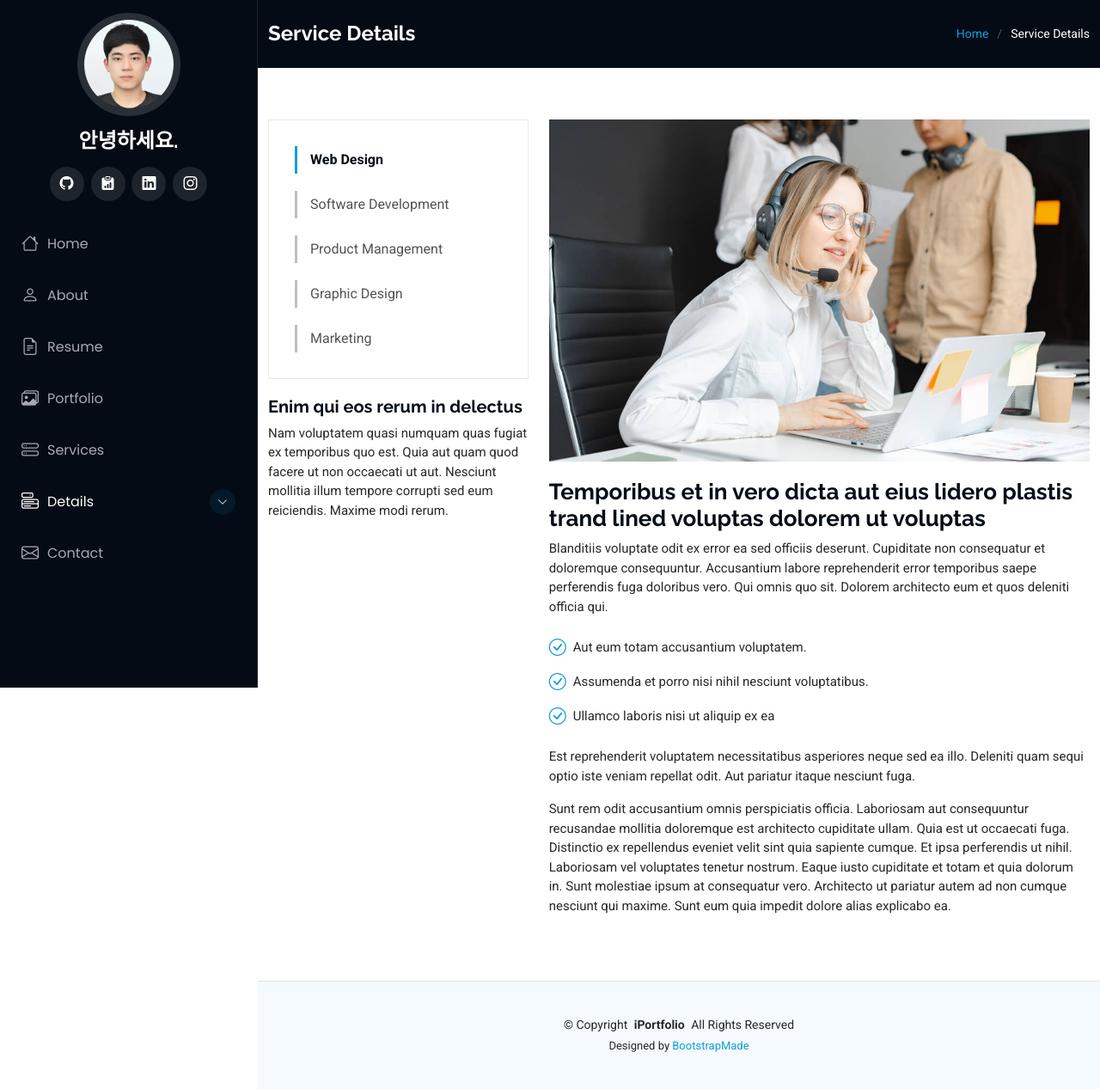
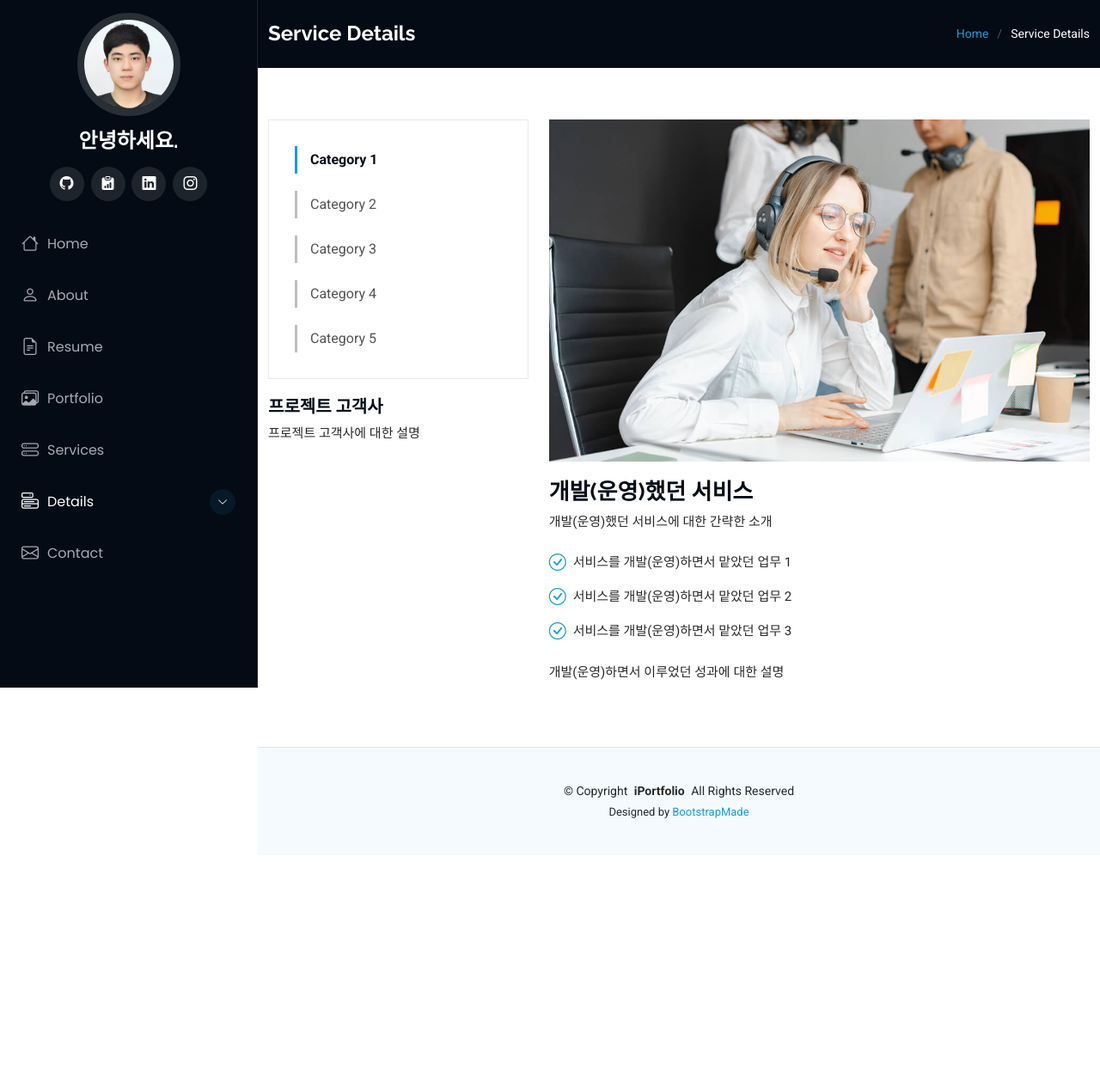
Before and after one commit to Jeong-Beom/Portfolio, a Django app: page /main/service_details/sample in a window 1280 px wide. Shown: the whole page at 86% size. After the commit the page ends 952 px from the top, so only its background shows below. Run offline with Django 5.2, Linux system fonts and the light colour scheme; some libraries are stand-ins or nearby versions.

Commit message:
Modify html

```diff
--- a/templates/main/service-details-sample.html
+++ b/templates/main/service-details-sample.html
@@ -30,33 +30,30 @@
 
           <div class="col-lg-4" data-aos="fade-up" data-aos-delay="100">
             <div class="services-list">
-              <a href="#" class="active">Web Design</a>
-              <a href="#">Software Development</a>
-              <a href="#">Product Management</a>
-              <a href="#">Graphic Design</a>
-              <a href="#">Marketing</a>
+              <a href="#" class="active">Category 1</a>
+              <a href="#">Category 2</a>
+              <a href="#">Category 3</a>
+              <a href="#">Category 4</a>
+              <a href="#">Category 5</a>
             </div>
 
-            <h4>Enim qui eos rerum in delectus</h4>
-            <p>Nam voluptatem quasi numquam quas fugiat ex temporibus quo est. Quia aut quam quod facere ut non occaecati ut aut. Nesciunt mollitia illum tempore corrupti sed eum reiciendis. Maxime modi rerum.</p>
+            <h4>프로젝트 고객사</h4>
+            <p>프로젝트 고객사에 대한 설명</p>
           </div>
 
           <div class="col-lg-8" data-aos="fade-up" data-aos-delay="200">
             <img src="{% static 'img/services.jpg' %}" alt="" class="img-fluid services-img">
-            <h3>Temporibus et in vero dicta aut eius lidero plastis trand lined voluptas dolorem ut voluptas</h3>
+            <h3>개발(운영)했던 서비스</h3>
             <p>
-              Blanditiis voluptate odit ex error ea sed officiis deserunt. Cupiditate non consequatur et doloremque consequuntur. Accusantium labore reprehenderit error temporibus saepe perferendis fuga doloribus vero. Qui omnis quo sit. Dolorem architecto eum et quos deleniti officia qui.
+              개발(운영)했던 서비스에 대한 간략한 소개
             </p>
             <ul>
-              <li><i class="bi bi-check-circle"></i> <span>Aut eum totam accusantium voluptatem.</span></li>
-              <li><i class="bi bi-check-circle"></i> <span>Assumenda et porro nisi nihil nesciunt voluptatibus.</span></li>
-              <li><i class="bi bi-check-circle"></i> <span>Ullamco laboris nisi ut aliquip ex ea</span></li>
+              <li><i class="bi bi-check-circle"></i> <span>서비스를 개발(운영)하면서 맡았던 업무 1</span></li>
+              <li><i class="bi bi-check-circle"></i> <span>서비스를 개발(운영)하면서 맡았던 업무 2</span></li>
+              <li><i class="bi bi-check-circle"></i> <span>서비스를 개발(운영)하면서 맡았던 업무 3</span></li>
             </ul>
             <p>
-              Est reprehenderit voluptatem necessitatibus asperiores neque sed ea illo. Deleniti quam sequi optio iste veniam repellat odit. Aut pariatur itaque nesciunt fuga.
-            </p>
-            <p>
-              Sunt rem odit accusantium omnis perspiciatis officia. Laboriosam aut consequuntur recusandae mollitia doloremque est architecto cupiditate ullam. Quia est ut occaecati fuga. Distinctio ex repellendus eveniet velit sint quia sapiente cumque. Et ipsa perferendis ut nihil. Laboriosam vel voluptates tenetur nostrum. Eaque iusto cupiditate et totam et quia dolorum in. Sunt molestiae ipsum at consequatur vero. Architecto ut pariatur autem ad non cumque nesciunt qui maxime. Sunt eum quia impedit dolore alias explicabo ea.
+              개발(운영)하면서 이루었던 성과에 대한 설명
             </p>
           </div>
 
```
